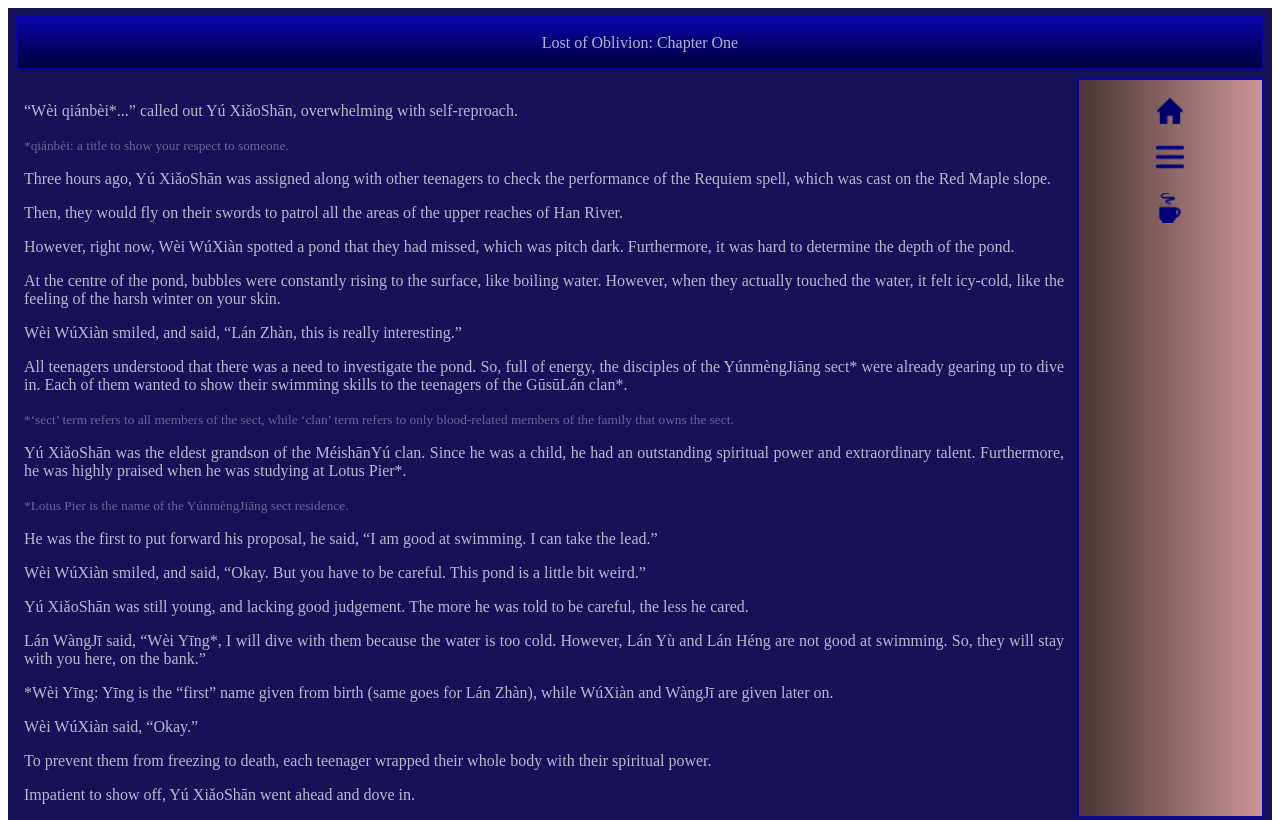
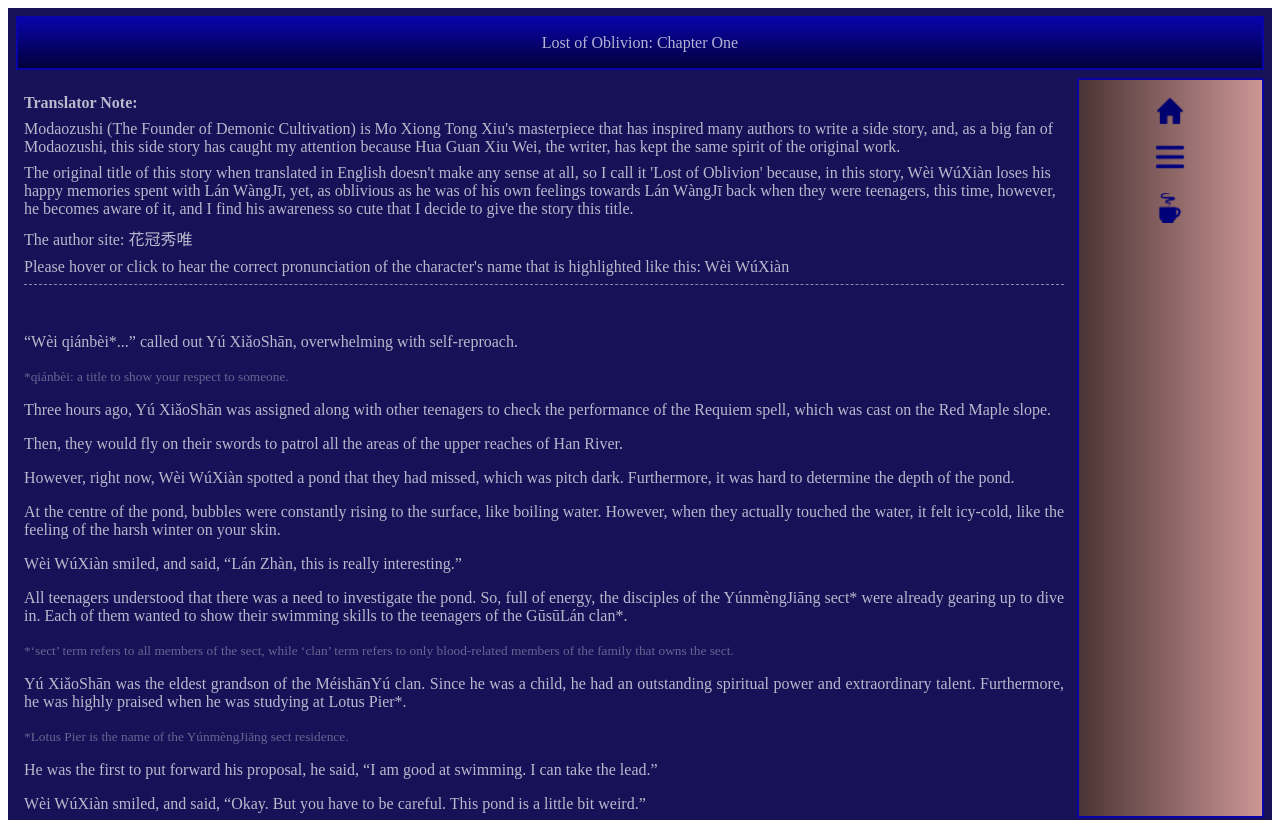
Before and after one commit to ShanaDart73/escapeApp, a Next.js app: page /lostOblivion/chapter01 in a window 1280 px wide. Shown: the top 820 px of the page. Built offline with nearby package versions, Linux system fonts and the light colour scheme.

Commit message:
added translator note

```diff
--- a/data/lostOblivion/chap01.js
+++ b/data/lostOblivion/chap01.js
@@ -1,4 +1,5 @@
 import Image from 'next/image'
+import TranslatorNote from './translatorNote/note'
 import { Wrapper, Container, Header, Content, Footer, NextBtn, Sidebar } from '../../components/chapters/chapter.style'
 
 const Chap01 = () => {
@@ -7,6 +8,7 @@ const Chap01 = () => {
             <Container>
                 <Header>Lost of Oblivion: Chapter One</Header>
                 <Content>
+                    <TranslatorNote />
                     <p>“Wèi qiánbèi*...” called out Yú XiǎoShān, overwhelming with self-reproach.</p>
                     <small>*qiánbèi: a title to show your respect to someone.</small>
                     <p>Three hours ago, Yú XiǎoShān was assigned along with other teenagers to check the performance of the Requiem spell, which was cast on the Red Maple slope.</p>
--- /dev/null
+++ b/data/lostOblivion/translatorNote/note.js
@@ -0,0 +1,32 @@
+import styled from 'styled-components'
+
+const Note = () => {
+    return (
+        <Container>
+            <p><b>Translator Note:</b></p>
+            <p>Modaozushi (The Founder of Demonic Cultivation) is Mo Xiong Tong Xiu's masterpiece that has inspired many authors to write a side story, and, as a big fan of Modaozushi, this side story has caught my attention because Hua Guan Xiu Wei, the writer, has kept the same spirit of the original work.</p>
+            <p>The original title of this story when translated in English doesn't make any sense at all, so I call it 'Lost of Oblivion' because, in this story, Wèi WúXiàn loses his happy memories spent with Lán WàngJī, yet, as oblivious as he was of his own feelings towards Lán WàngJī back when they were teenagers, this time, however, he becomes aware of it, and I find his awareness so cute that I decide to give the story this title.</p>
+            <p>The author site: <a href="https://lanhuayishengpanjiegui.lofter.com/tag/%E5%BF%98%E7%BE%A1" target="_blank">花冠秀唯</a></p>
+            <p>Please hover or click to hear the correct pronunciation of the character's name that is highlighted like this: Wèi WúXiàn</p>
+        </Container>
+    )
+}
+
+export default Note
+
+const Container = styled.div`
+  text-align: left;
+  border-bottom: 1px dashed rgba(255, 255, 255, 0.5);
+  margin-bottom: 3em;
+
+  p {
+    margin: 0.5em 0;
+  }
+  a {
+    color: rgba(255, 255, 255, 0.7);
+    text-decoration: none;
+  }
+  a:hover {
+    color: lightblue;
+  }
+`;
```
